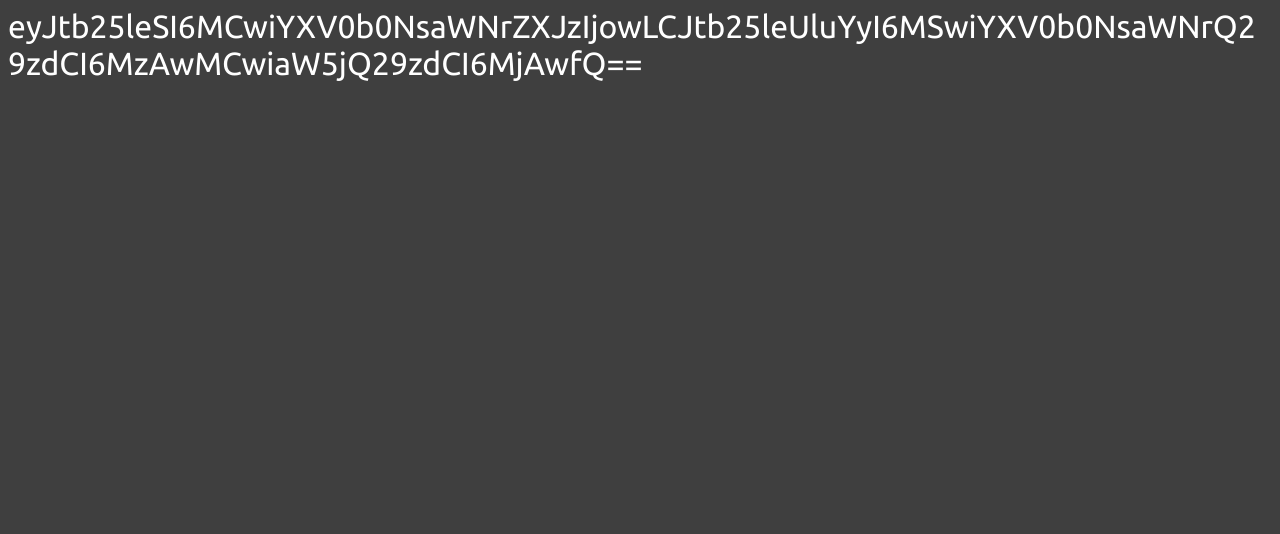
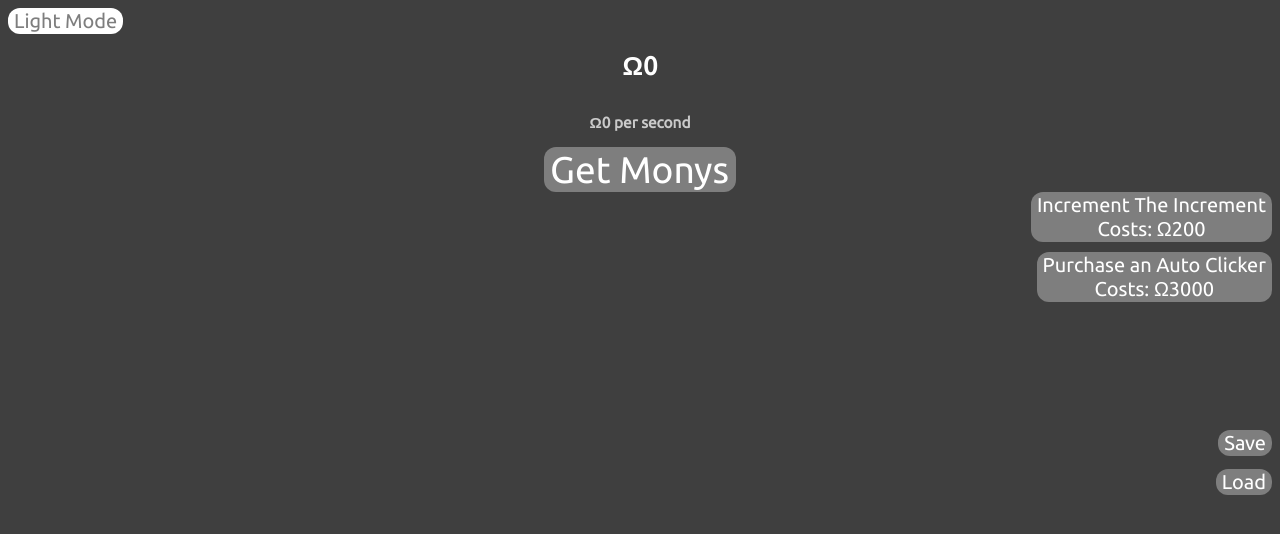
Before and after one commit to FlyingPig525/FlyingPig525.github.io, a website: page clicker.html in a window 1280 px wide. Both pictures are taken after a click on the button "Save". Drawn offline with Linux system fonts and the light colour scheme.

Commit message:
im suprised localStorage isnt deleted on power off for school laptops

```diff
--- a/CSS/clicker.css
+++ b/CSS/clicker.css
@@ -70,27 +70,31 @@ h3 {
     align-self: flex-end;
     transition: all 1s ease 100ms;
     text-align: center;
-    width: 10vw;
+    width: fit-content;
+    max-width: 20vw;
+    word-break: break-all;
 }
 
 #autoUpgrade {
-    margin-top: 3px;
+    margin-top: 10px;
     align-self: flex-end;
     transition: all 1s ease 100ms;
     text-align: center;
-    width: 10vw;
+    width: fit-content;
+    max-width: 20vw;
+    word-break: break-all;
 }
 
 #save {
     margin-top: 10vw;
     align-self: flex-end;
     transition: all 1s ease 100ms;
-    width: 3vw;
+    width: fit-content;
 }
 
 #load {
     margin-top: 1vw;
     align-self: flex-end;
     transition: all 1s ease 100ms;
-    width: 3vw;
+    width: fit-content;
 }
--- a/JS/clicker.js
+++ b/JS/clicker.js
@@ -40,6 +40,7 @@ let moneyInc = 1;
 let incCost = 200;
 let autoClickCost = 3000;
 let autoClickers = 0;
+let saveTimer = 0;
 
 function setText() {
   moneyCountText.innerHTML = 'Ω' + Math.round(money);
@@ -51,6 +52,16 @@ function setText() {
 }
 
 function loadPage() {
+  const localStorageSave = localStorage.getItem('save');
+  if (localStorageSave != null) {
+    let jsonData = JSON.parse(atob(localStorageSave));
+    money = jsonData.money;
+    autoClickers = jsonData.autoClickers;
+    moneyInc = jsonData.moneyInc;
+    autoClickCost = jsonData.autoClickCost;
+    incCost = jsonData.incCost;
+  }
+
   autoClickerAction;
   setText();
 }
@@ -102,7 +113,7 @@ function autoUpgrade() {
   }
 }
 
-function save() {
+async function save() {
   let jsonData = {};
   jsonData.money = money;
   jsonData.autoClickers = autoClickers;
@@ -111,15 +122,27 @@ function save() {
   jsonData.incCost = incCost;
   encodedJSON = btoa(JSON.stringify(jsonData));
   console.log(encodedJSON, jsonData);
-  d.querySelector('body').innerHTML = encodedJSON;
-  d.querySelector('body').style.color = 'white';
-  d.querySelector('body').style.fontSize = '2rem';
-  d.querySelector('body').style.wordBreak = 'break-word';
+  if (saveTimer == 1) {
+    d.querySelector('body').innerHTML = encodedJSON;
+    d.querySelector('body').style.color = 'white';
+    d.querySelector('body').style.fontSize = '2rem';
+    d.querySelector('body').style.wordBreak = 'break-word';
+  } else {
+    alert(
+      'Click save again in 5 seconds to display a savedata code, or data will be saved in localstorage'
+    );
+    localStorage.setItem('save', encodedJSON);
+    saveTimer = 1;
+    setTimeout(_ => {
+      saveTimer = 0;
+      console.log('awdi');
+    }, 5000);
+  }
 }
 
 function load() {
   let data = prompt('Submit encoded savedata.');
-  const jsonData = JSON.parse(atob(data));
+  let jsonData = JSON.parse(atob(data));
   if (jsonData != undefined) {
     money = jsonData.money;
     autoClickers = jsonData.autoClickers;
--- a/clicker.html
+++ b/clicker.html
@@ -13,7 +13,7 @@
     <h1 id="moneyCount">Ω0</h1>
     <h3 id="moneyPerSec">Ω0 per second</h3>
     <button id="moneyBtn" onclick="moneyClick()">Get Monys</button>
-    <button id="incUpgrade" onclick="incUpgrade()">Increment The Increment <br>Costs: Ω200</button>
+    <button id="incUpgrade" onclick="incUpgrade()">Increment the Increment <br>Costs: Ω200</button>
     <button id="autoUpgrade" onclick="autoUpgrade()">Purchase an Auto Clicker <br>Costs: Ω3000</button>
     <button id="save" onclick="save()">Save</button>
     <button id="load" onclick="load()">Load</button>
```
